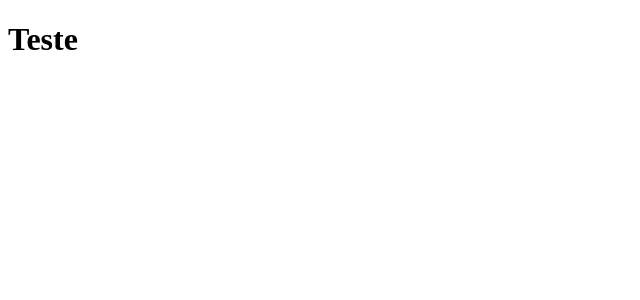
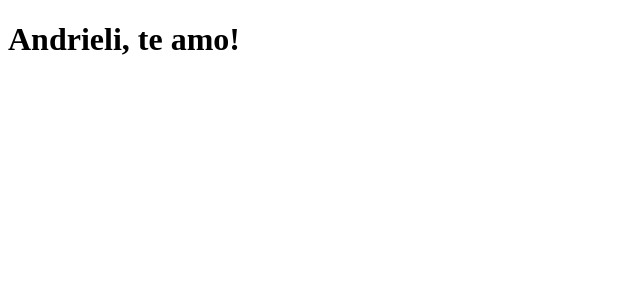
Before and after one commit to williandpg/clone-tabnews, a Next.js app: page / in a window 1280 px wide. Shown: the top 300 px of the page, without its empty margins (0-640 px from the left). Built offline with nearby package versions, Linux system fonts and the light colour scheme.

Commit message:
Altera a frase principal

```diff
--- a/pages/index.js
+++ b/pages/index.js
@@ -1,5 +1,5 @@
 function Home () {
-  return (<h1>Teste</h1>)
+  return (<h1>Andrieli, te amo!</h1>)
 }
 
 export default Home;
```
